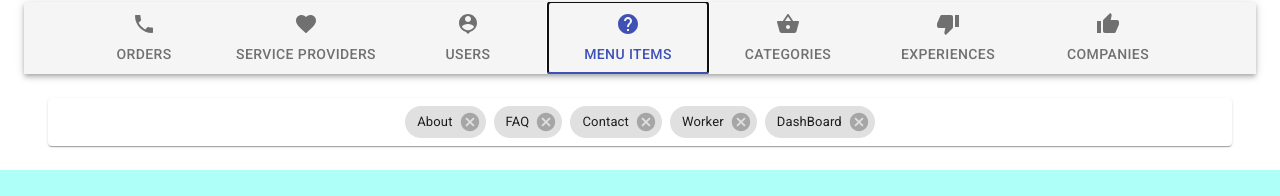
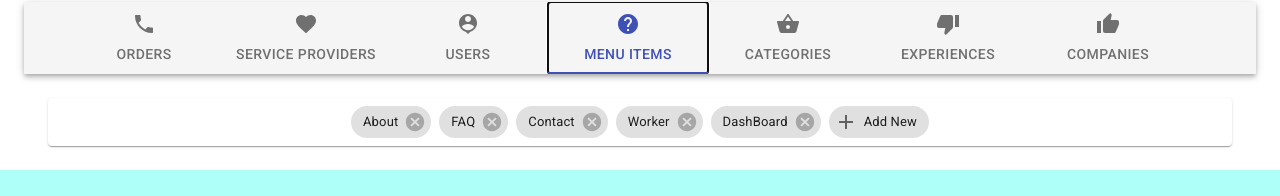
Before and after one commit to ReactSC/pabnainfo, a React (Create React App) app in the folder client/: page /dashboard in a window 1280 px wide. Both pictures are taken after a click on the tab "MENU ITEMS". Shown: the part 200-396 px from the top of the page. Built offline with nearby package versions, Linux system fonts and the light colour scheme.

Commit message:
set the add new button in Menu Items as Hard Code

```diff
--- a/client/src/components/dashboard/Categories.js
+++ b/client/src/components/dashboard/Categories.js
@@ -25,7 +25,7 @@ const Categories = () =>{
 
 
   const handleDelete = id => {
-    contexts.rmCategories(id)
+    contexts.rmCategory(id)
   };
 
   const addNewHandle = () =>{
--- a/client/src/components/dashboard/Experiences.js
+++ b/client/src/components/dashboard/Experiences.js
@@ -23,7 +23,7 @@ const Experiences = () =>{
   const classes = useStyles();
 
   const handleDelete = id => {
-    contexts.rmExperiences(id)
+    contexts.rmExperience(id)
   };
 
   const addNewHandle = () =>{
--- a/client/src/components/dashboard/MenuItems.js
+++ b/client/src/components/dashboard/MenuItems.js
@@ -45,12 +45,16 @@ const MenuItems = () =>{
             key={data.id}
             icon={icon}
             label={data.name}
-            onClick={data.name === 'Add New' ? addNewHandle : undefined }
-            onDelete={data.name === 'Add New' ? undefined : () => handleDelete(data.id)}
+            onDelete={ () => handleDelete(data.id)}
             className={classes.chip}
           />
         );
       })}
+      <Chip
+        icon={<Add />}
+        label = "Add New"
+        onClick={ addNewHandle }
+        className={classes.chip} />
     </Paper>
   );
 }
--- a/client/src/components/store/PabnainfoProvider.js
+++ b/client/src/components/store/PabnainfoProvider.js
@@ -48,7 +48,7 @@ const Provider=(props)=> {
     setData({...data ,menuItems:newData});
   }
 
-  const rmCategorie = (id) => {
+  const rmCategory = (id) => {
     const newData = data.categories.filter(categories=> id !== categories.id)
     setData({...data ,categories:newData});
   }
@@ -65,7 +65,7 @@ const Provider=(props)=> {
     users: data.users,
 
     categories: data.categories,
-    rmCategorie,
+    rmCategory,
 
     experiences: data.experiences,
     rmExperience,
```
